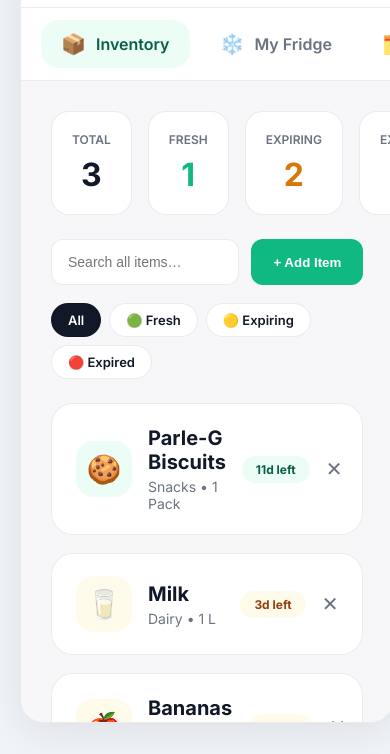
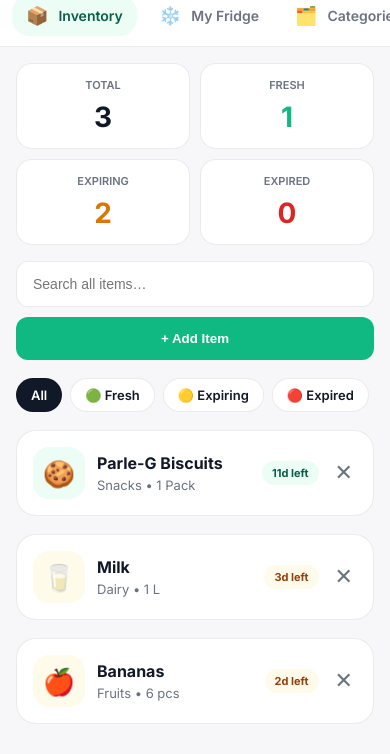
Before and after one commit to daredevil1987/Freshtrack, a plain HTML site: page index.html in a window 390 px wide. Shown: the part 90-844 px from the top of the page. Drawn offline with Linux system fonts and the light colour scheme.

Commit message:
Implement mobile responsive improvements in style.css
Added mobile responsive styles for various components including body, frame, topbar, and item cards.

```diff
--- a/style.css
+++ b/style.css
@@ -469,18 +469,165 @@
   }
 
   /* Mobile */
+ /* ==========================================================
+   MOBILE RESPONSIVE IMPROVEMENTS
+   Paste at the END of style.css
+========================================================== */
 @media (max-width: 768px) {
+  /* Remove extra page padding */
+  body {
+    padding: 0;
+    background: #f3f4f6;
+  }
+
+  /* Full-screen app */
+  .frame {
+    width: 100%;
+    height: 100vh;
+    border-radius: 0;
+    border: none;
+    box-shadow: none;
+  }
+
+  /* Compact top bar */
+  .topbar {
+    padding: 16px 18px;
+  }
+
+  .logo {
+    font-size: 20px;
+  }
+
+  .avatar {
+    width: 42px;
+    height: 42px;
+    font-size: 16px;
+  }
+
+  /* Scrollable tabs */
+  .nav {
+    padding: 10px 12px;
+    gap: 8px;
+    overflow-x: auto;
+    -webkit-overflow-scrolling: touch;
+  }
+
+  .nav-tab {
+    padding: 10px 14px;
+    font-size: 14px;
+    flex-shrink: 0;
+  }
+
+  .nav-icon {
+    font-size: 18px;
+  }
+
+  /* Main content padding */
+  .body {
+    padding: 16px;
+  }
+
+  /* Stats cards */
+  .stats {
+    grid-template-columns: repeat(2, 1fr);
+    gap: 10px;
+    margin-bottom: 16px;
+  }
+
+  .stat {
+    padding: 14px;
+    border-radius: 16px;
+  }
+
+  .stat-label {
+    font-size: 11px;
+  }
+
+  .stat-val {
+    font-size: 28px;
+  }
+
+  /* Search and button stacked */
+  .toolbar {
+    flex-direction: column;
+    gap: 10px;
+  }
+
+  .toolbar input,
+  .btn-add {
+    width: 100%;
+  }
+
+  .btn-add {
+    justify-content: center;
+    text-align: center;
+  }
+
+  /* Filter pills wrap nicely */
+  .pills {
+    gap: 8px;
+    margin-bottom: 18px;
+    flex-wrap: wrap;
+  }
+
+  .pill {
+    font-size: 13px;
+    padding: 8px 14px;
+  }
+
+  /* Item cards */
+  .item-card {
+    padding: 16px;
+    border-radius: 20px;
+    gap: 12px;
+    align-items: center;
+  }
+
+  .item-icon {
+    width: 52px;
+    height: 52px;
+    font-size: 26px;
+    border-radius: 16px;
+  }
+
+  .item-name {
+    font-size: 16px;
+    line-height: 1.25;
+  }
+
+  .item-meta {
+    font-size: 13px;
+    line-height: 1.3;
+  }
+
+  .badge {
+    font-size: 11px;
+    padding: 5px 10px;
+  }
+
+  .btn-del {
+    font-size: 22px;
+    padding: 4px;
+  }
+
+  /* Modal popup */
   .modal {
     max-width: 100%;
+    width: 100%;
+    margin: 0;
     padding: 24px 20px;
-      border-radius: 20px;
+    border-radius: 22px;
+  }
+
+  .modal-title {
+    font-size: 22px;
   }
 
   .modal .modal-btns {
-      flex-direction: column !important;
+    flex-direction: column;
   }
 
   .modal .modal-btns button {
-      width: 100% !important;
+    width: 100%;
   }
 }
```
Lines whose indentation alone changed are shown as unchanged.
